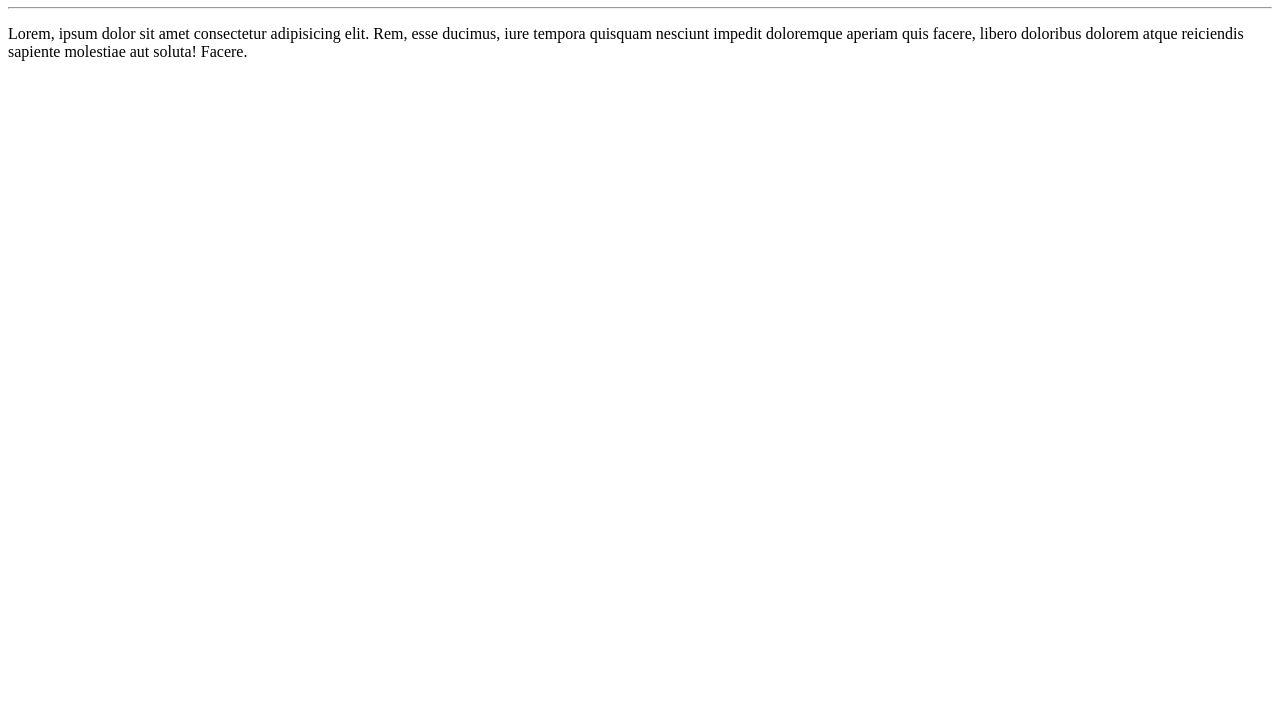
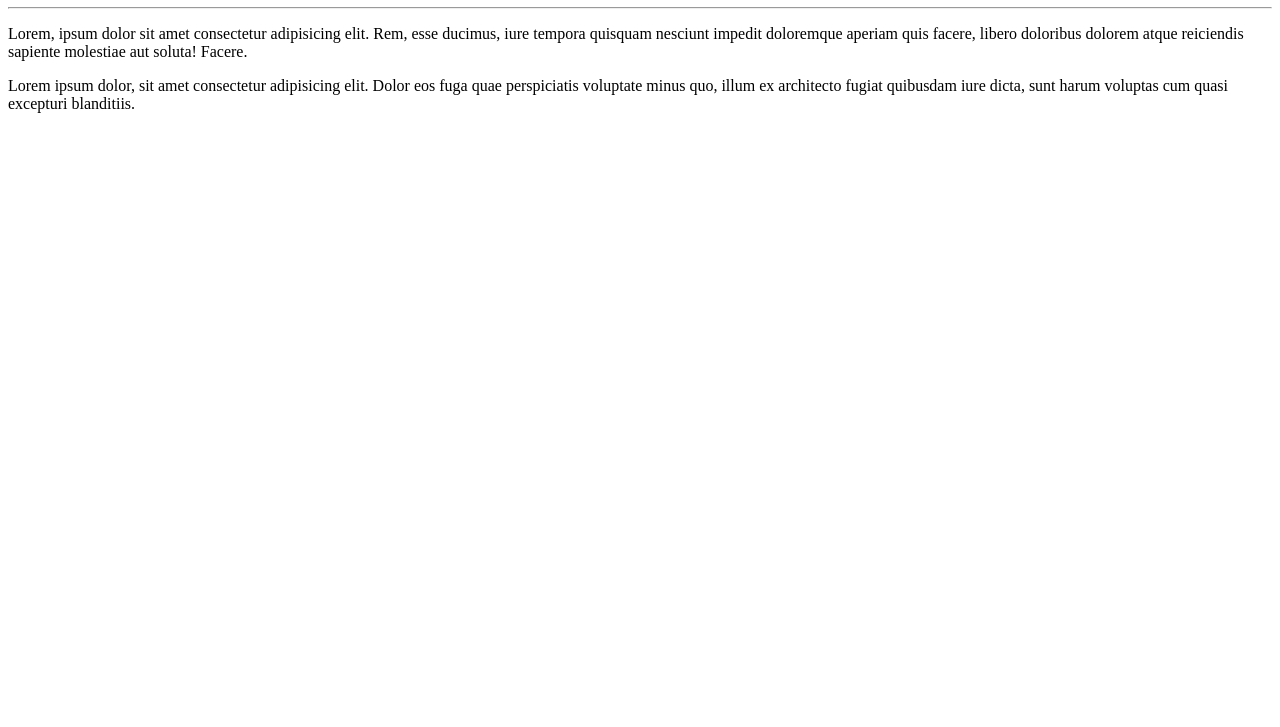
Before and after one commit to Carolfernanda/Ola-Mundo, a plain HTML site: page site-exemplo/index.html in a window 1280 px wide. Shown: the part 73-800 px from the top of the page. Drawn offline with Linux system fonts and the light colour scheme.

Commit message:
adicionei um paragráfo

```diff
--- a/site-exemplo/index.html
+++ b/site-exemplo/index.html
@@ -11,6 +11,6 @@
     <hr>
     <p>Lorem, ipsum dolor sit amet consectetur adipisicing elit. Rem, esse ducimus, iure tempora quisquam nesciunt impedit doloremque aperiam quis facere, libero doloribus dolorem atque reiciendis sapiente molestiae aut soluta! Facere.</p>
 
-
+    <p>Lorem ipsum dolor, sit amet consectetur adipisicing elit. Dolor eos fuga quae perspiciatis voluptate minus quo, illum ex architecto fugiat quibusdam iure dicta, sunt harum voluptas cum quasi excepturi blanditiis.</p>
 </body>
 </html>
```
